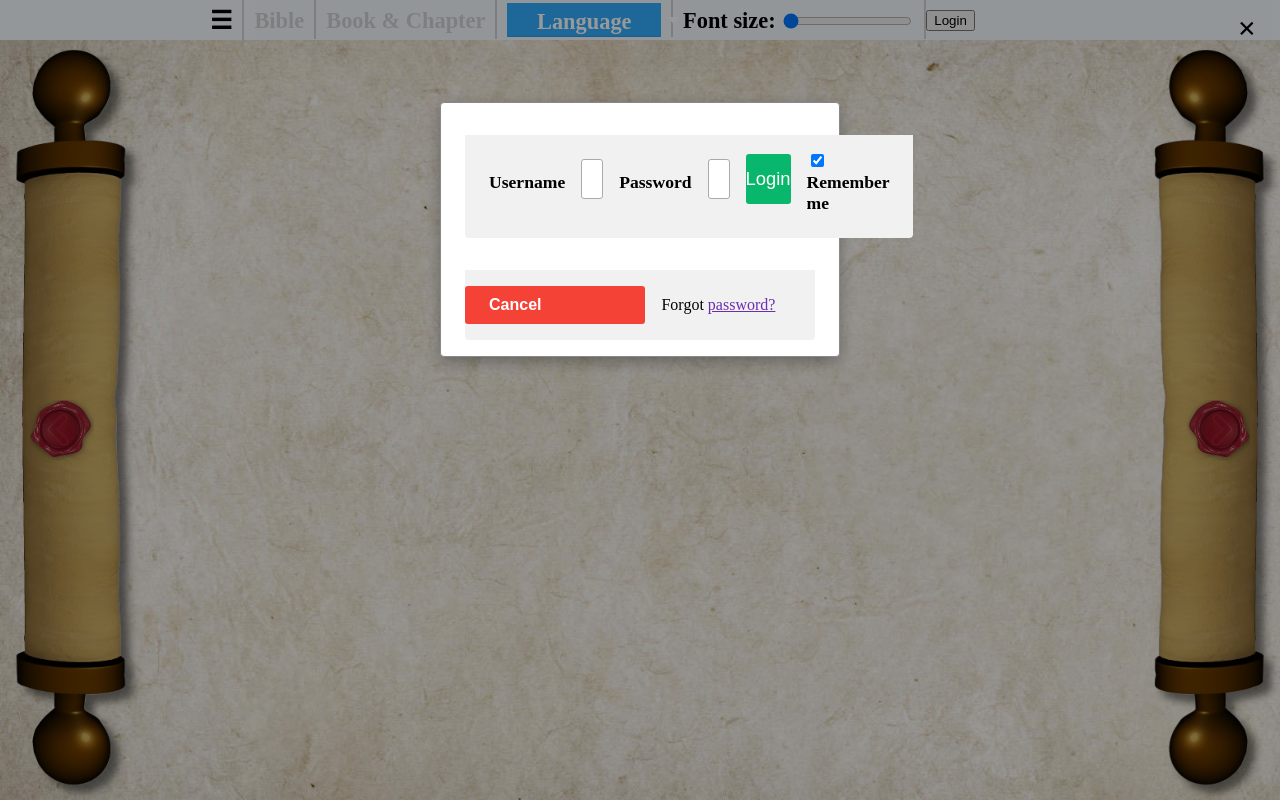
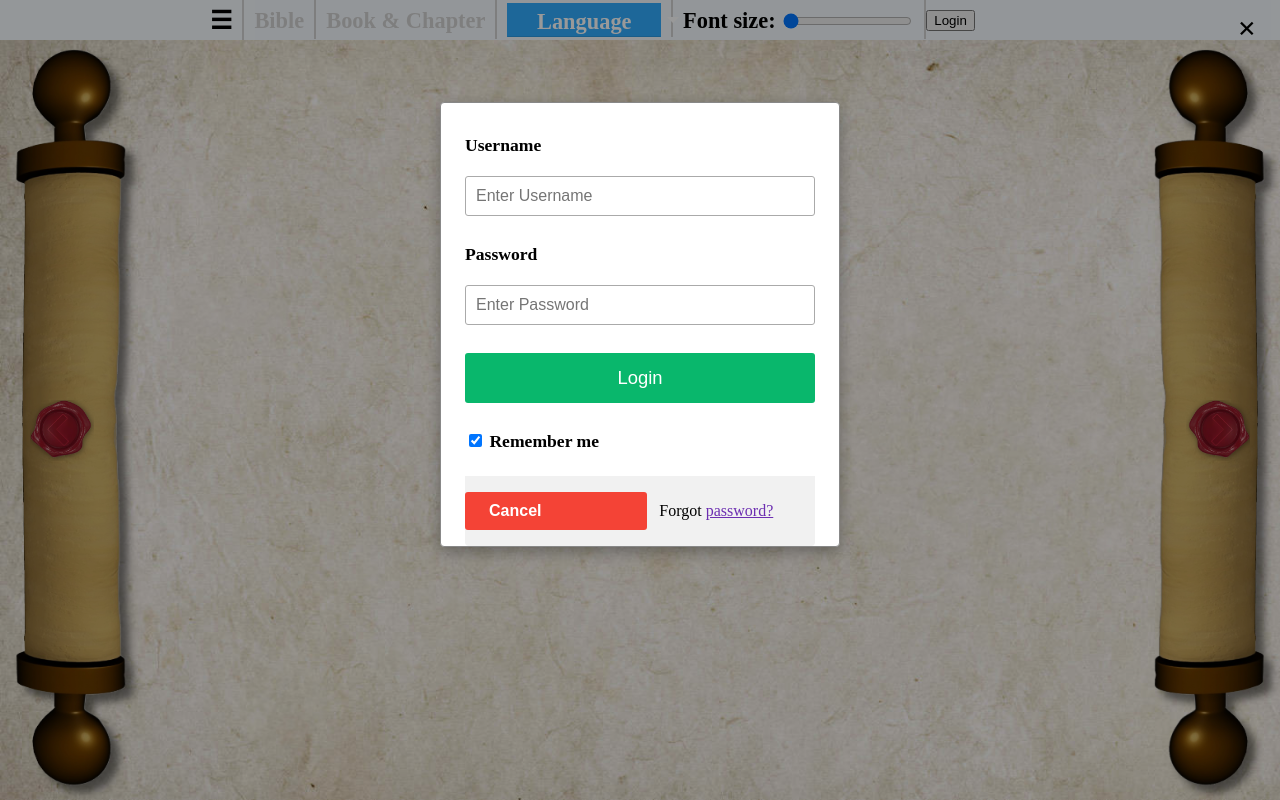
Before and after one commit to i2rlearning/Bible-app, a PHP site: page / in a window 1280 px wide, after a click on "Login". Run offline with PHP 8.4, Linux system fonts and the light colour scheme; some web fonts are replaced.

Commit message:
Update login.css

```diff
--- a/css/login.css
+++ b/css/login.css
@@ -28,15 +28,13 @@
 
 /* ==== Modal Containers ==== */
 .modal-content .container {
-  display: flex !important;
-  flex-direction: row !important;
-  align-items: center;
-  gap: 16px;
-  justify-content: flex-start;
-  background-color: #f1f1f1 !important;
-  padding: 16px 24px 16px 24px;
-  border-radius: 0 0 4px 4px;
-  margin-bottom: 16px;
+  display: flex;
+  flex-direction: column;
+  gap: 12px;
+  align-items: stretch;
+  padding: 0;
+  margin: 0;
+  background: none;
 }
 
 /* Bottom row: Cancel and Forgot Password */
```
